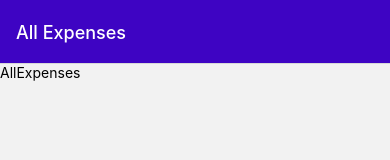
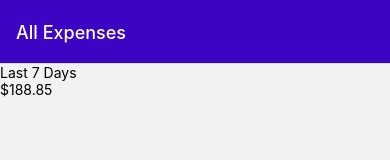
Before and after one commit to AliveKiwi/mm-react-native-tracxpense, a React Native app: screen /AllExpenses in a window 390 px wide. Shown: the top 160 px of the page. Built offline with nearby package versions, Linux system fonts and the light colour scheme.

Commit message:
131 data: added data DUMMY_EXPENSES in ExpensesOutput, and passed data to props

```diff
--- a/components/ExpensesOutput/ExpensesOutput.js
+++ b/components/ExpensesOutput/ExpensesOutput.js
@@ -4,12 +4,45 @@
 import ExpensesSummary from './ExpensesSummary';
 import ExpensesList from './ExpensesList';
 
+const DUMMY_EXPENSES = [
+  {
+    id: 'e1',
+    description: 'A pair of shoes',
+    amount: 59.99,
+    date: new Date('2021-12-19'),
+  },
+  {
+    id: 'e2',
+    description: 'A pair of trousers',
+    amount: 89.29,
+    date: new Date('2022-01-05'),
+  },
+  {
+    id: 'e3',
+    description: 'Some bananas',
+    amount: 5.99,
+    date: new Date('2021-12-01'),
+  },
+  {
+    id: 'e4',
+    description: 'A book',
+    amount: 14.99,
+    date: new Date('2022-02-19'),
+  },
+  {
+    id: 'e5',
+    description: 'Another book',
+    amount: 18.59,
+    date: new Date('2022-02-18'),
+  },
+];
+
 // 130 added props expenses, expensesPeriod through destructuring
 export default function ExpensesOutput({ expenses, expensesPeriod }) {
   return (
     <View>
       {/* 130 passing props to ExpensesSummary for destructuring */}
-      <ExpensesSummary expenses={expenses} periodName={expensesPeriod} />
+      <ExpensesSummary expenses={DUMMY_EXPENSES} periodName={expensesPeriod} />
       <ExpensesList />
     </View>
   );
--- a/screens/AllExpenses.js
+++ b/screens/AllExpenses.js
@@ -1,13 +1,11 @@
 // 127 created
-import { StyleSheet, Text, View } from 'react-native';
+import { StyleSheet } from 'react-native';
 import React from 'react';
+import ExpensesOutput from '../components/ExpensesOutput/ExpensesOutput';
 
 export default function AllExpenses() {
-  return (
-    <View>
-      <Text>AllExpenses</Text>
-    </View>
-  );
+  // 131 added ExpensesOutput
+  return <ExpensesOutput expensesPeriod="Total" />;
 }
 
 const styles = StyleSheet.create({});
--- a/screens/RecentExpenses.js
+++ b/screens/RecentExpenses.js
@@ -1,13 +1,11 @@
 // 127 created
-import { StyleSheet, Text, View } from 'react-native';
+import { StyleSheet } from 'react-native';
 import React from 'react';
+import ExpensesOutput from '../components/ExpensesOutput/ExpensesOutput';
 
 export default function RecentExpenses() {
-  return (
-    <View>
-      <Text>RecentExpenses</Text>
-    </View>
-  );
+  // 131 added ExpensesOutput
+  return <ExpensesOutput expensesPeriod="Last 7 Days" />;
 }
 
 const styles = StyleSheet.create({});
```
